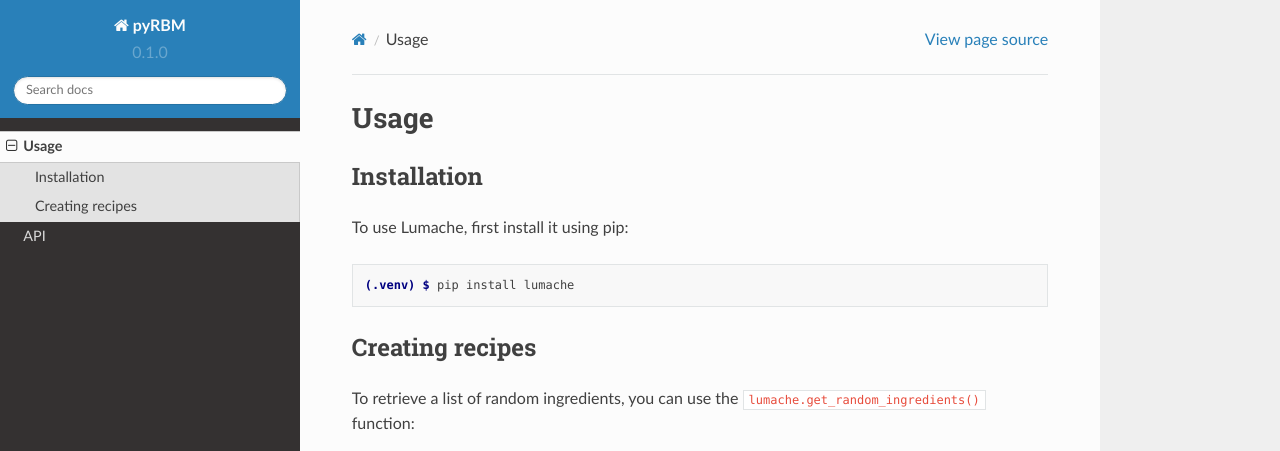
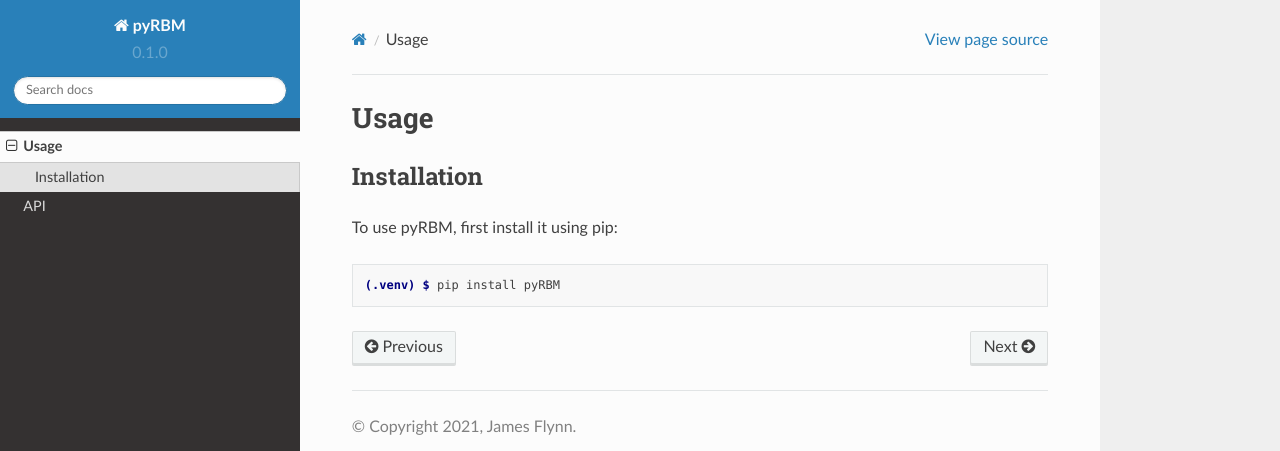
Before and after one commit to Jamesflynn1/pyRBM, a Sphinx documentation site: the page built from docs/source/usage.rst, in a window 1280 px wide and 1095 px high. Shown: the top 451 px of the window. Built offline with Sphinx 7.4.7 and the Read the Docs theme 2.0.0, drawn with Linux system fonts in a browser that asks for light colours; some of the changed text lies outside the part shown.

```diff
--- a/docs/requirements.txt
+++ b/docs/requirements.txt
@@ -1,2 +1,3 @@
 sphinx==7.1.2
 sphinx-rtd-theme==1.3.0rc1
+pyRBM
--- a/docs/source/api.rst
+++ b/docs/source/api.rst
@@ -4,4 +4,4 @@ API
 .. autosummary::
    :toctree: generated
 
-   lumache
+   pyRBM
--- a/docs/source/usage.rst
+++ b/docs/source/usage.rst
@@ -6,28 +6,8 @@ Usage
 Installation
 ------------
 
-To use Lumache, first install it using pip:
+To use pyRBM, first install it using pip:
 
 .. code-block:: console
 
-   (.venv) $ pip install lumache
-
-Creating recipes
-----------------
-
-To retrieve a list of random ingredients,
-you can use the ``lumache.get_random_ingredients()`` function:
-
-.. autofunction:: lumache.get_random_ingredients
-
-The ``kind`` parameter should be either ``"meat"``, ``"fish"``,
-or ``"veggies"``. Otherwise, :py:func:`lumache.get_random_ingredients`
-will raise an exception.
-
-.. autoexception:: lumache.InvalidKindError
-
-For example:
-
->>> import lumache
->>> lumache.get_random_ingredients()
-['shells', 'gorgonzola', 'parsley']
+   (.venv) $ pip install pyRBM
```
Also changed, not shown: docs/source/index.rst (+3 -5 lines).
